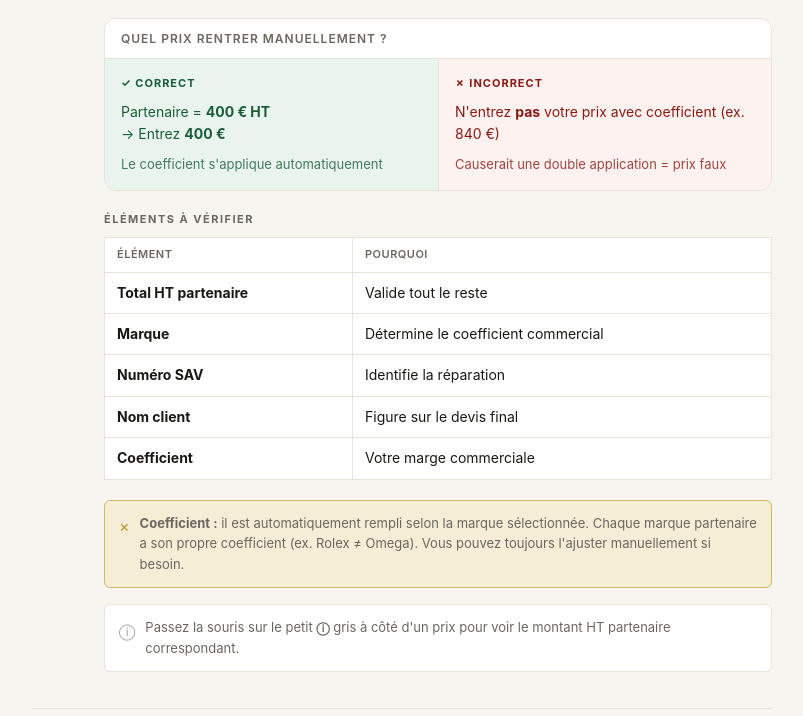
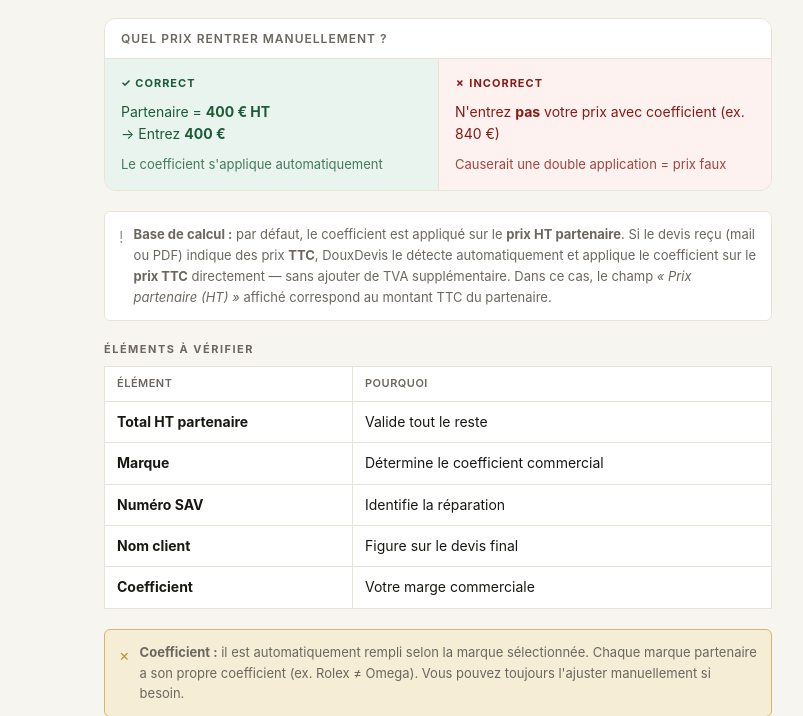
Before and after one commit to CamargAqua/DouxDevis, a Flask app: page /guide in a window 1280 px wide. Shown: the part 1021-1737 px from the top of the page, without its empty margins (238-1041 px from the left). Run offline with Flask 3, Linux system fonts and the light colour scheme.

Commit message:
docs(guide): clarify HT vs TTC calculation base

```diff
--- a/templates/guide.html
+++ b/templates/guide.html
@@ -72,6 +72,17 @@
               <p style="margin-top:8px;font-size:13px;opacity:.8">Causerait une double application = prix faux</p>
             </div>
           </div>
+        </div>
+
+        <!-- HT vs TTC base -->
+        <div class="guide-tip" style="margin-top:0;">
+          <span class="guide-tip-icon">!</span>
+          <span>
+            <strong>Base de calcul :</strong> par défaut, le coefficient est appliqué sur le <strong>prix HT partenaire</strong>.
+            Si le devis reçu (mail ou PDF) indique des prix <strong>TTC</strong>, DouxDevis le détecte automatiquement
+            et applique le coefficient sur le <strong>prix TTC</strong> directement &mdash; sans ajouter de TVA supplémentaire.
+            Dans ce cas, le champ <em>« Prix partenaire (HT) »</em> affiché correspond au montant TTC du partenaire.
+          </span>
         </div>
 
         <!-- Checklist -->
```
